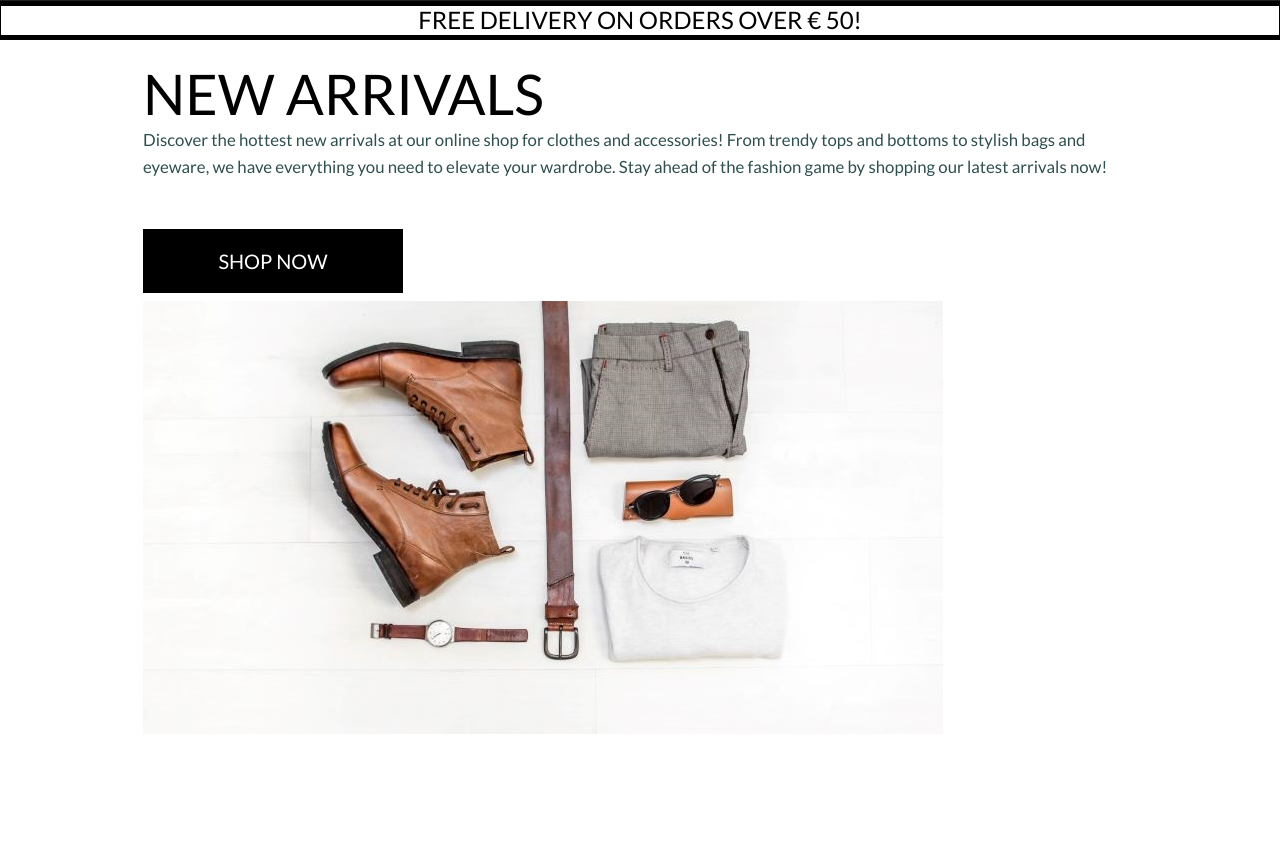
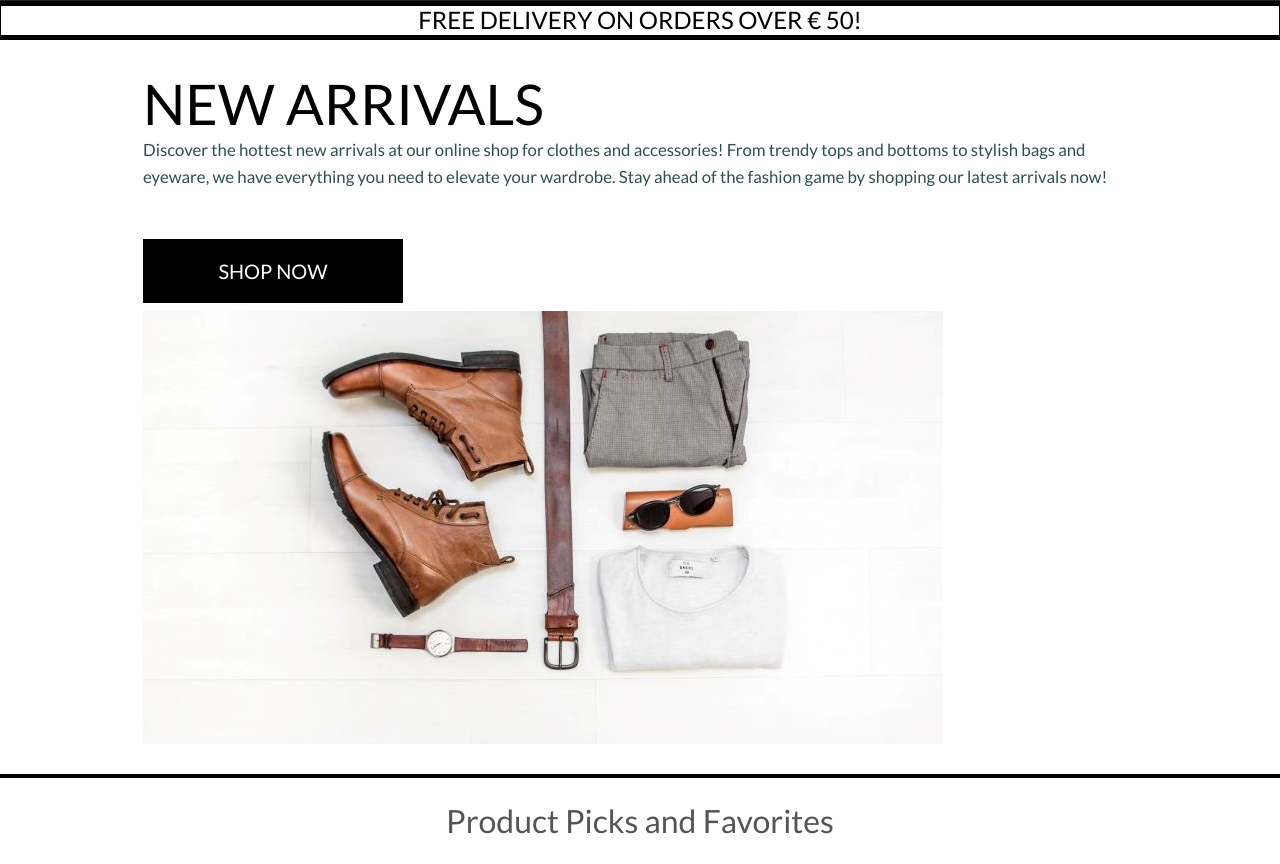
Before and after one commit to Lin2907/ITI-Shop, a Django app: page / in a window 1280 px wide. Shown: the part 691-1555 px from the top of the page. Before the commit the page ends 1425 px from the top, so only its background shows below. Run offline with Django 3.2, Linux system fonts and the light colour scheme; data that the repository does not hold is empty; some libraries are stand-ins or nearby versions; some web fonts are replaced.

Commit message:
Add randomized top rated products to index view and index.html

```diff
--- a/home/templates/home/index.html
+++ b/home/templates/home/index.html
@@ -46,11 +46,12 @@
   </div>
 {% endblock %}
 {% block content %}
-<div class="container" style="margin-top: 20px;">
+<div class="container" style="margin-top: 30px; margin-bottom: 30px;">
   <div class="row">
     <div class="col">
       <h4 class="display-4 logo-font text-black">
         New Arrivals
+        <br>
         <p style="font-size: 30%; font-weight: lighter; color: darkslategray; text-transform:initial; line-height: 1.6;">Discover the hottest new arrivals at our online shop for clothes and accessories!
           From trendy tops and bottoms to stylish bags and eyeware, we have everything you need to elevate your wardrobe.
           Stay ahead of the fashion game by shopping our latest arrivals now!</p>
@@ -65,5 +66,18 @@
     </div>
   </div>
 </div>
-
+<hr style="border: solid 2px black";>
+<h2 id="heading" class="text-center my-4">Product Picks and Favorites</h2>
+<div id="product-container" class="container">
+  <div class="d-flex flex-wrap justify-content-between">
+    {% for product in randomised %}
+      <div class="card mb-4" style="flex: 0 1 calc(25% - 1rem);">
+        <img class="card-img-top" src="{{ product.image.url }}" alt="{{ product.name }}">
+        <div class="card-body text-center">
+          <a href="{% url 'product_detail' product.id %}" class="card-title d-block">{{ product.name }}</a>
+        </div>
+      </div>
+    {% endfor %}
+  </div>
+</div>
 {% endblock %}
--- a/home/views.py
+++ b/home/views.py
@@ -1,7 +1,11 @@
 from django.shortcuts import render
+from products.models import Product
 
-# Create your views here.
 def index(request):
-    """ A view to return the index page """
+    """A view to return the index page with top-rated products"""
 
-    return render(request, 'home/index.html')
+    # Fetch top-rated products ordered by rating (highest first)
+    top_rated_products = Product.objects.order_by('-rating')[:4]
+
+    # Render the template with top-rated products
+    return render(request, 'home/index.html', {'randomised': top_rated_products})
--- a/products/templates/products/product_detail.html
+++ b/products/templates/products/product_detail.html
@@ -50,7 +50,7 @@
                             <label for="id_product_color">Color</label>
                             <select class="form-control rounded-0" name="product_color" id="id_product_color">
                                 {% for color in product.colors.all %}
-                                <option value="{{ color.code }}" style="background-color: {{ color.code }}">{{ color.name }}</option>
+                                <option value="{{ color.code }}" style="background-color: '{{ color.code }}';">{{ color.name }}</option>
                                 {% endfor %}
                             </select>
                         </div>
```
